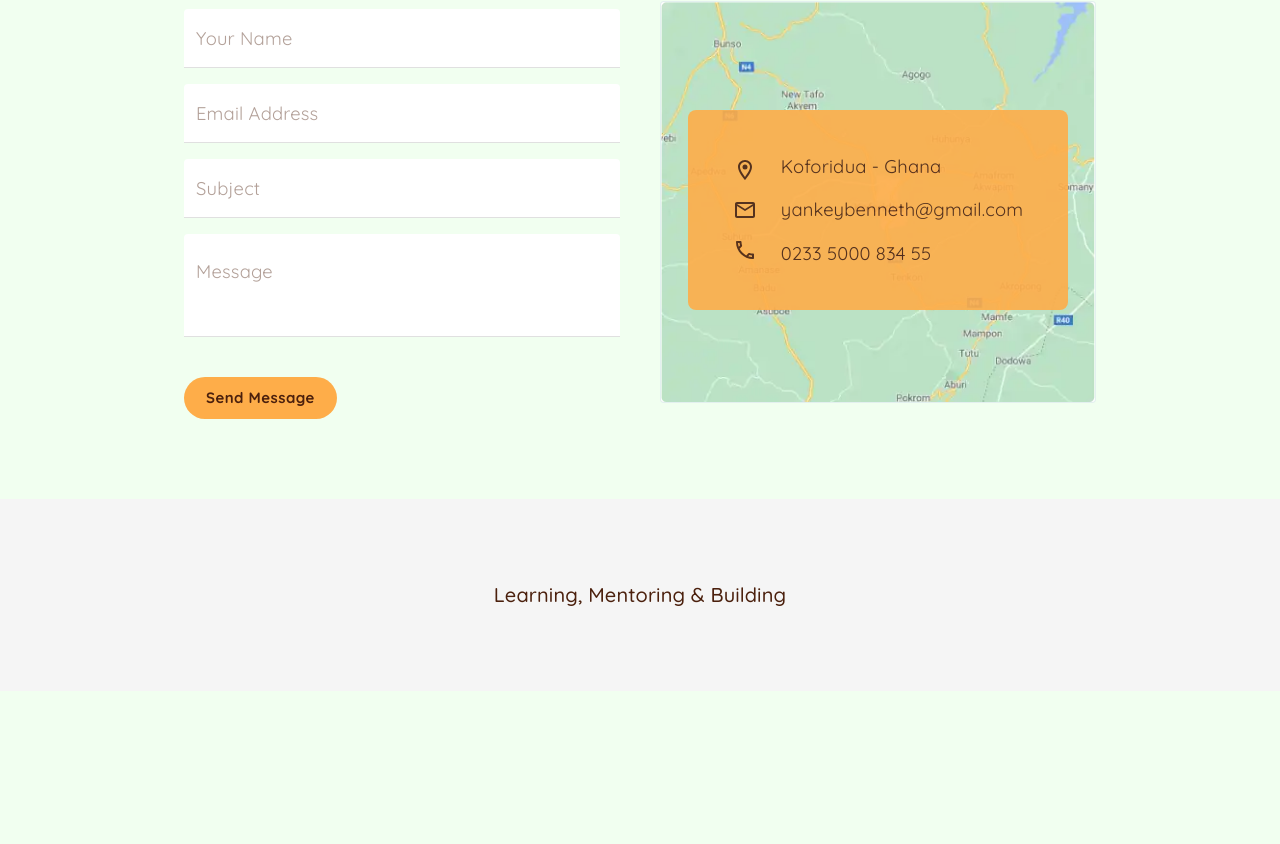
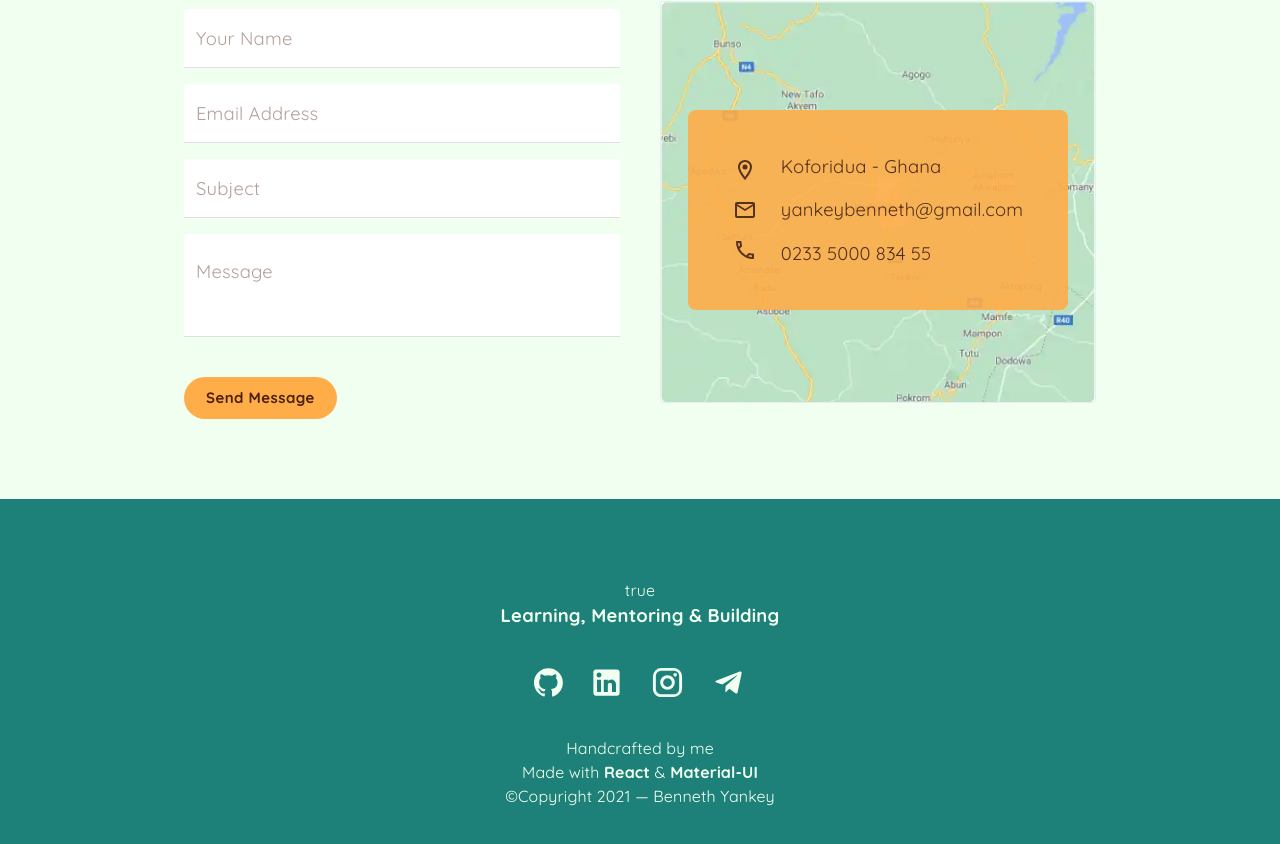
Before and after one commit to papayankey/bennethyankey, a React (Create React App) app: page / in a window 1280 px wide. Shown: the part 3197-4041 px from the top of the page. Before the commit the page ends 3888 px from the top, so only its background shows below. Built offline with nearby package versions, Linux system fonts and the light colour scheme.

Commit message:
feat: add footer content

```diff
--- a/src/App/components/Footer/index.tsx
+++ b/src/App/components/Footer/index.tsx
@@ -1,9 +1,19 @@
+// react
+import { Fragment } from 'react';
+
 // material components
 import Typography from '@material-ui/core/Typography';
 import Container from '@material-ui/core/Container';
+import IconButton from '@material-ui/core/IconButton';
+
+// material icons
+import LinkedInIcon from '@material-ui/icons/LinkedIn';
+import GithubIcon from '@material-ui/icons/GitHub';
+import InstagramIcon from '@material-ui/icons/Instagram';
+import TelegramIcon from '@material-ui/icons/Telegram';
 
 // material utils
-import { makeStyles, Theme, createStyles } from '@material-ui/core';
+import { makeStyles, Theme, createStyles } from '@material-ui/core/styles';
 
 // components
 import { Layout } from '../../common';
@@ -12,21 +22,113 @@ import { Layout } from '../../common';
 const useStyles = makeStyles((theme: Theme) =>
   createStyles({
     layout: {
-      backgroundColor: theme.palette.grey[100],
+      backgroundColor: theme.palette.primary.main,
+      color: theme.palette.background.default,
       padding: theme.spacing(10, 0),
+    },
+    slogan: {
+      fontWeight: 700,
+    },
+    githubIcon: {
+      fontSize: '1.8rem',
+    },
+    socialContacts: {
+      display: 'flex',
+      justifyContent: 'center',
+      alignItems: 'center',
+      marginTop: theme.spacing(3),
+    },
+    iconButton: {
+      cursor: 'pointer',
+      color: theme.palette.background.default,
+      '&:not(:last-child)': {
+        marginRight: theme.spacing(0.25),
+      },
+      '&:hover': {
+        backgroundColor: theme.palette.primary.main,
+        color: theme.palette.secondary.main,
+      },
+    },
+    footnote: {
+      marginTop: theme.spacing(3),
+      '& > *': {
+        fontSize: '1rem',
+      },
+      '& a': {
+        fontSize: '1rem',
+        textDecoration: 'none',
+        color: theme.palette.background.default,
+        fontWeight: 700,
+        '&:hover': {
+          textDecoration: 'underline',
+        },
+      },
     },
   })
 );
 
+// portfolio published year
+const published = 2021;
+
 function Footer() {
+  const currentYear = new Date().getFullYear();
+  const isGreater = currentYear > published;
+
   const classes = useStyles();
 
   return (
-    <Layout className={classes.layout}>
-      <Container>
-        <Typography variant="h6">Learning, Mentoring & Building</Typography>
-      </Container>
-    </Layout>
+    <footer>
+      <Layout className={classes.layout}>
+        <Container>
+          true
+          <Typography className={classes.slogan}>
+            Learning, Mentoring & Building
+          </Typography>
+          <div className={classes.socialContacts}>
+            <IconButton className={classes.iconButton} aria-label="github icon">
+              <GithubIcon className={classes.githubIcon} />
+            </IconButton>
+            <IconButton
+              className={classes.iconButton}
+              aria-label="linkedin icon"
+            >
+              <LinkedInIcon fontSize="large" />
+            </IconButton>
+            <IconButton
+              className={classes.iconButton}
+              aria-label="instagram icon"
+            >
+              <InstagramIcon fontSize="large" />
+            </IconButton>
+            <IconButton
+              className={classes.iconButton}
+              aria-label="telegram icon"
+            >
+              <TelegramIcon fontSize="large" />
+            </IconButton>
+          </div>
+          <div className={classes.footnote}>
+            <Typography>Handcrafted by me</Typography>
+            <Typography>
+              Made with{' '}
+              <Typography component="a" href="#">
+                React
+              </Typography>{' '}
+              &{' '}
+              <Typography component="a" href="#">
+                Material-UI
+              </Typography>
+            </Typography>
+            <Typography>
+              &copy;Copyright {published}{' '}
+              {isGreater && <Fragment>&ndash;</Fragment>}{' '}
+              {isGreater && `${currentYear}`}{' '}
+              {isGreater ? ':' : <Fragment>&mdash;</Fragment>} Benneth Yankey
+            </Typography>
+          </div>
+        </Container>
+      </Layout>
+    </footer>
   );
 }
 
```
Also changed, not shown: 1 other file (tests, documents, lock files or other folders).
